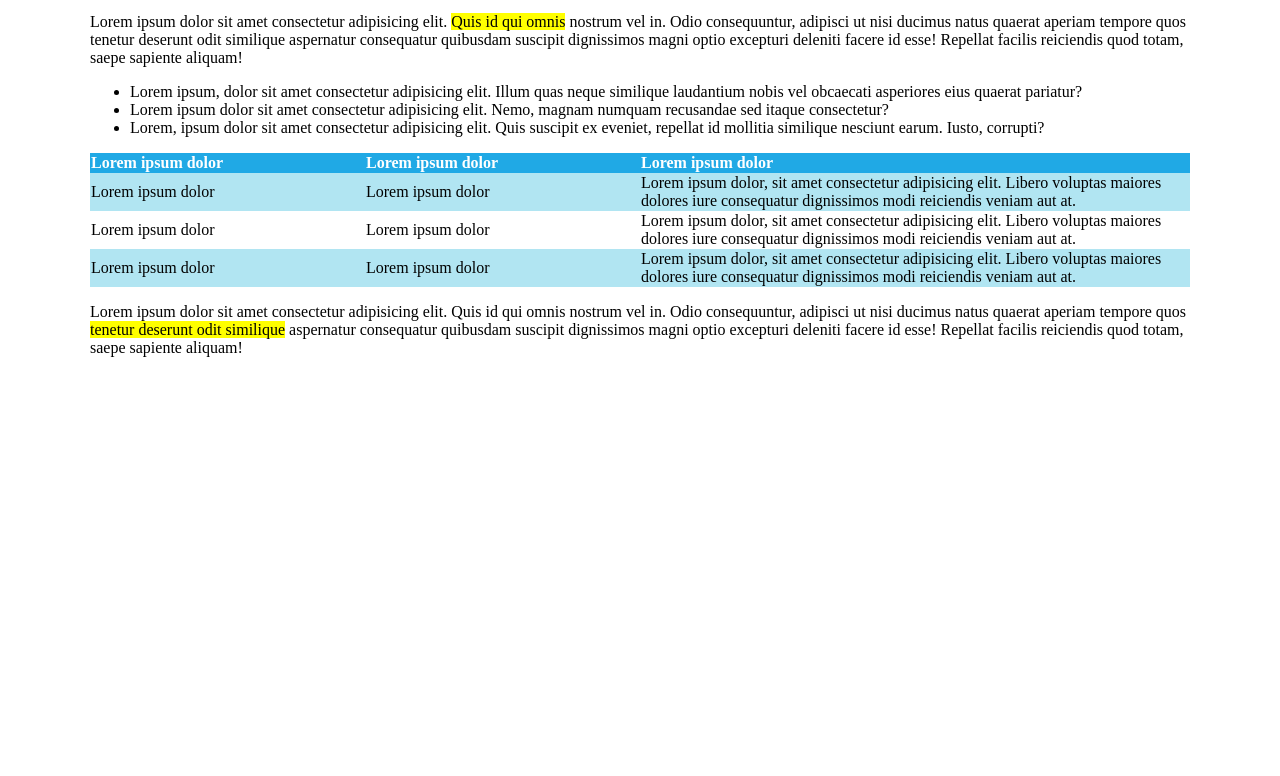
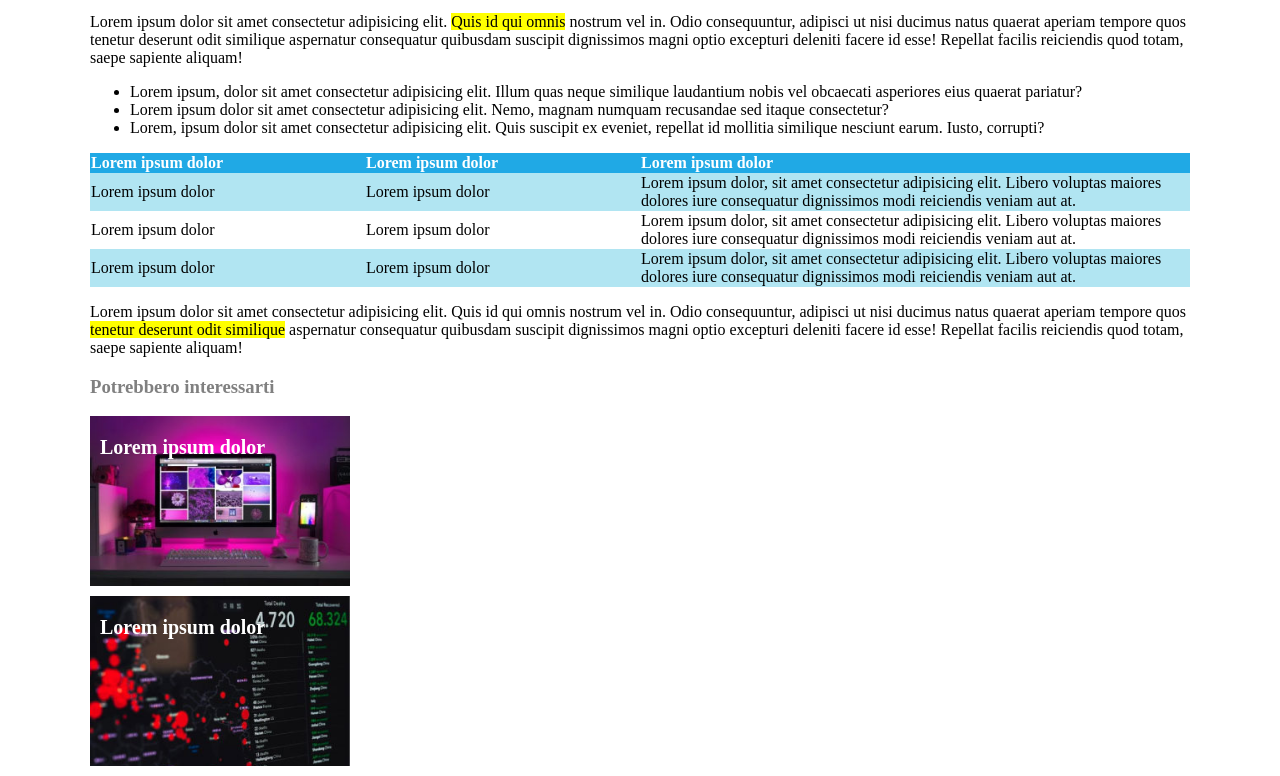
Before and after one commit to gicunho/html-css-booleaner, a plain HTML site: page index.html in a window 1280 px wide. Shown: the part 695-1471 px from the top of the page. Before the commit the page ends 1068 px from the top, so only its background shows below. Drawn offline with Linux system fonts and the light colour scheme.

Commit message:
Add quotes and fixed logo

```diff
--- a/css/style.css
+++ b/css/style.css
@@ -1,6 +1,7 @@
 body{
     width: 1100px;
     margin: auto;
+    box-sizing: border-box;
 }
 
 header{
@@ -12,6 +13,8 @@ header{
 
 #logo{
     width: 20%;
+    padding-top: 30px;
+    padding-left: 10px;
 }
 
 h1{
@@ -56,3 +59,28 @@ thead{
 tbody>tr:nth-child(2n+1){
     background-color: #b1e5f2;
 }
+
+h3{
+    color: grey;
+    font-weight: bold;
+}
+
+.quote{
+    color: white;
+    font-size: 20px;
+    font-weight: bold;
+    background-size: cover;
+    width: 250px;
+    height: 150px;
+    margin-bottom: 10px;
+    padding-top: 20px;
+    padding-left: 10px;
+}
+
+#quote1{
+    background-image: url("../img/monitor.jpg");
+}
+
+#quote2{
+    background-image: url("../img/graph.jpg");
+}
--- a/index.html
+++ b/index.html
@@ -75,6 +75,15 @@
 
         <p>Lorem ipsum dolor sit amet consectetur adipisicing elit. Quis id qui omnis nostrum vel in. Odio consequuntur, adipisci ut nisi ducimus natus quaerat aperiam tempore quos <span class="highlighted">tenetur deserunt odit similique</span> aspernatur consequatur quibusdam suscipit dignissimos magni optio excepturi deleniti facere id esse! Repellat facilis reiciendis quod totam, saepe sapiente aliquam!</p>
 
+        <section>
+            <h3>Potrebbero interessarti</h3>
+            <div id="quote1" class="quote">
+                Lorem ipsum dolor
+            </div>
+            <div id="quote2" class="quote">
+                Lorem ipsum dolor
+            </div>
+        </section>
     </main>
     <!-- /Main Content -->
 </body>
```
